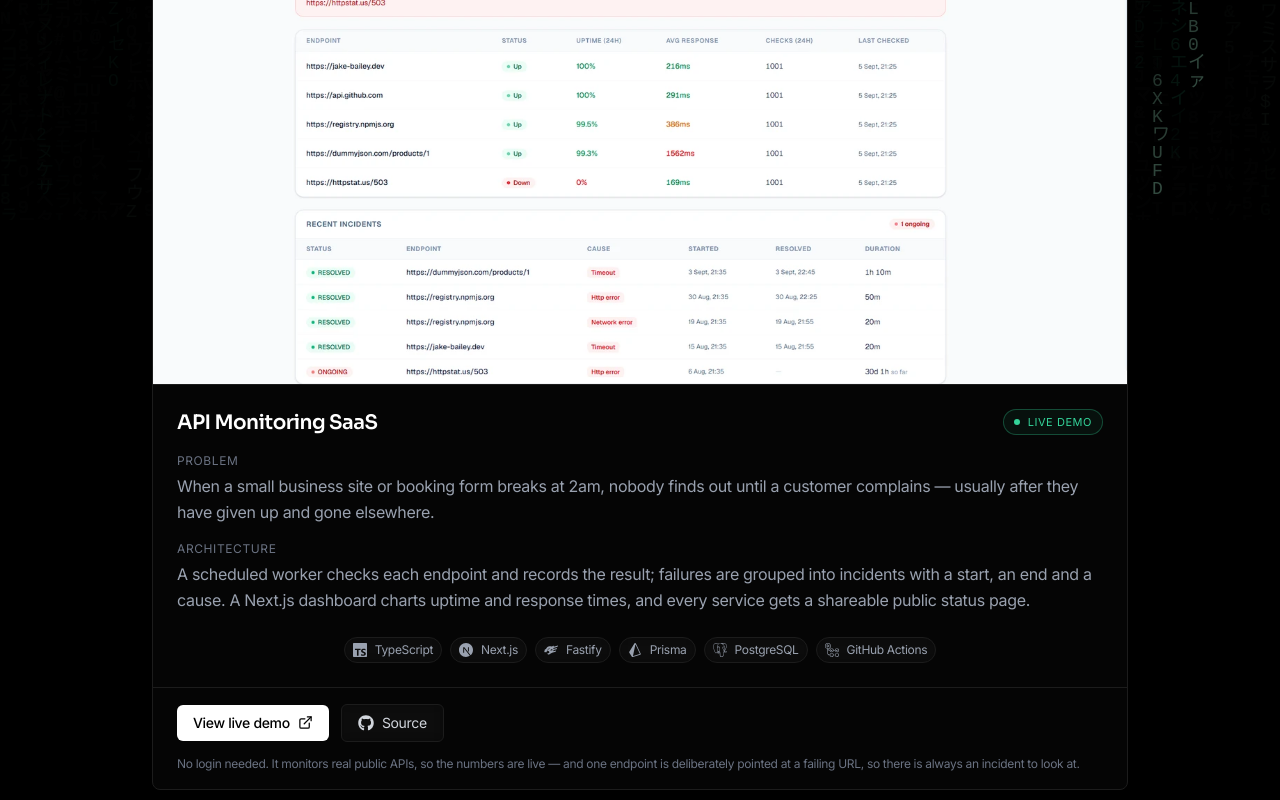
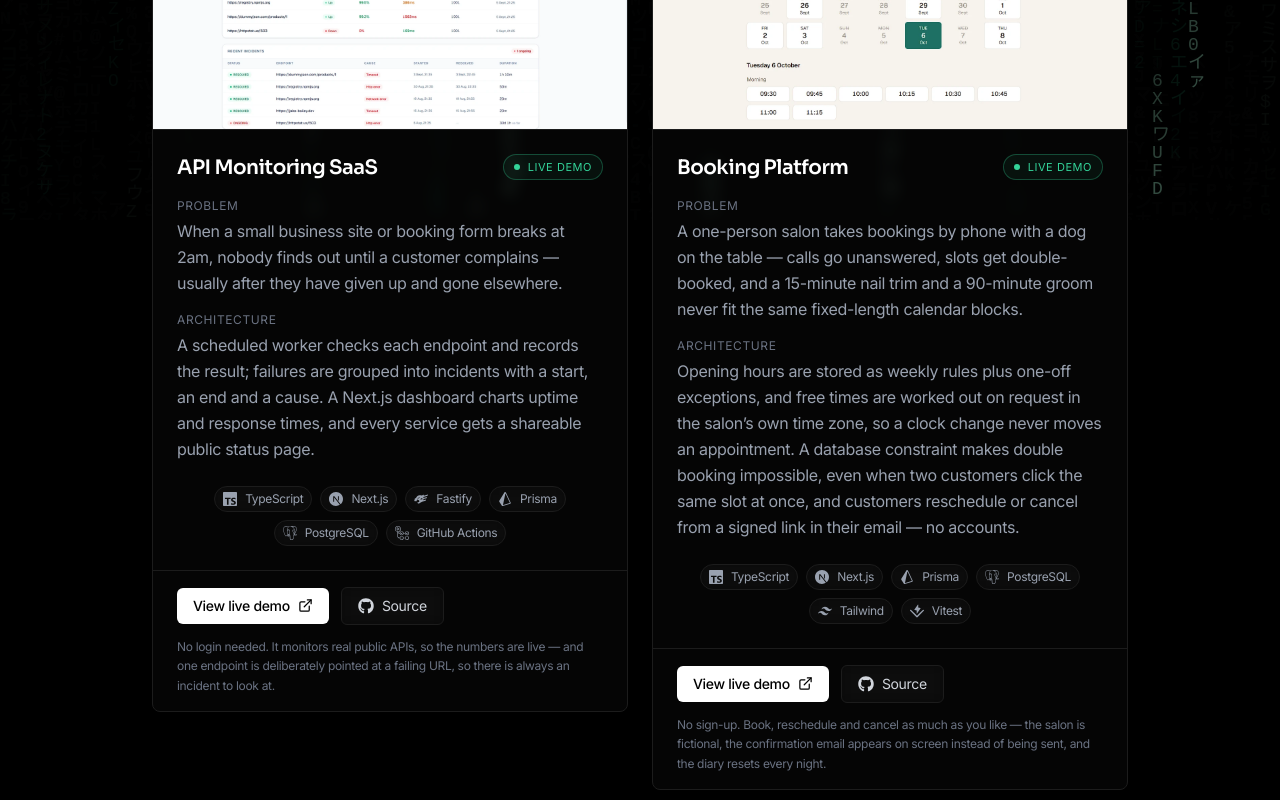
Before and after one commit to Bailsby/portfolio-site, a React (Vite) app: page /projects in a window 1280 px wide. Shown: the part 580-1380 px from the top of the page. Built offline with nearby package versions, Linux system fonts and the light colour scheme.

Commit message:
feat: add the booking platform to featured projects
A second live demo: online booking for a dog grooming salon, linked to
dog-groomers.jake-bailey.dev. The grid moves to two columns now that
there are two projects.

```diff
--- a/src/data/projects.ts
+++ b/src/data/projects.ts
@@ -39,6 +39,28 @@
     imageAlt:
       'The API Monitor dashboard, listing five monitored endpoints with uptime and average response time, above a log of recent incidents.',
   },
+  {
+    title: 'Booking Platform',
+    problem:
+      'A one-person salon takes bookings by phone with a dog on the table — calls go unanswered, slots get double-booked, and a 15-minute nail trim and a 90-minute groom never fit the same fixed-length calendar blocks.',
+    architecture:
+      'Opening hours are stored as weekly rules plus one-off exceptions, and free times are worked out on request in the salon’s own time zone, so a clock change never moves an appointment. A database constraint makes double booking impossible, even when two customers click the same slot at once, and customers reschedule or cancel from a signed link in their email — no accounts.',
+    techStack: [
+      'TypeScript',
+      'Next.js',
+      'Prisma',
+      'PostgreSQL',
+      'Tailwind',
+      'Vitest',
+    ],
+    github: 'https://github.com/Bailsby/booking-platform',
+    live: 'https://dog-groomers.jake-bailey.dev',
+    liveNote:
+      'No sign-up. Book, reschedule and cancel as much as you like — the salon is fictional, the confirmation email appears on screen instead of being sent, and the diary resets every night.',
+    image: '/booking-platform-picker.webp',
+    imageAlt:
+      'A dog grooming salon’s booking page: a fortnight of dates with fully booked days struck through, and the free morning appointment times for the selected Tuesday.',
+  },
   // {
   //   title: 'Travel Planner',
   //   problem:
```
Also changed, not shown: public/booking-platform-picker.webp (added).
